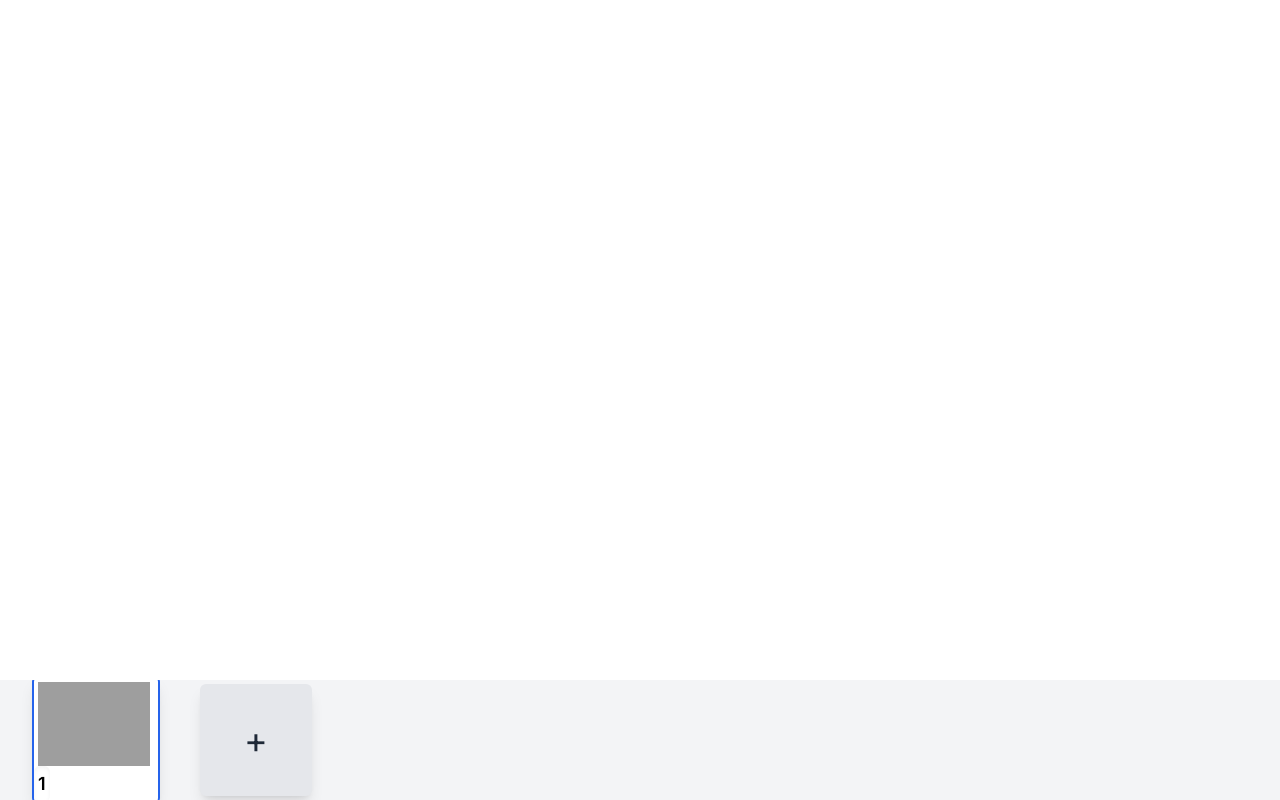
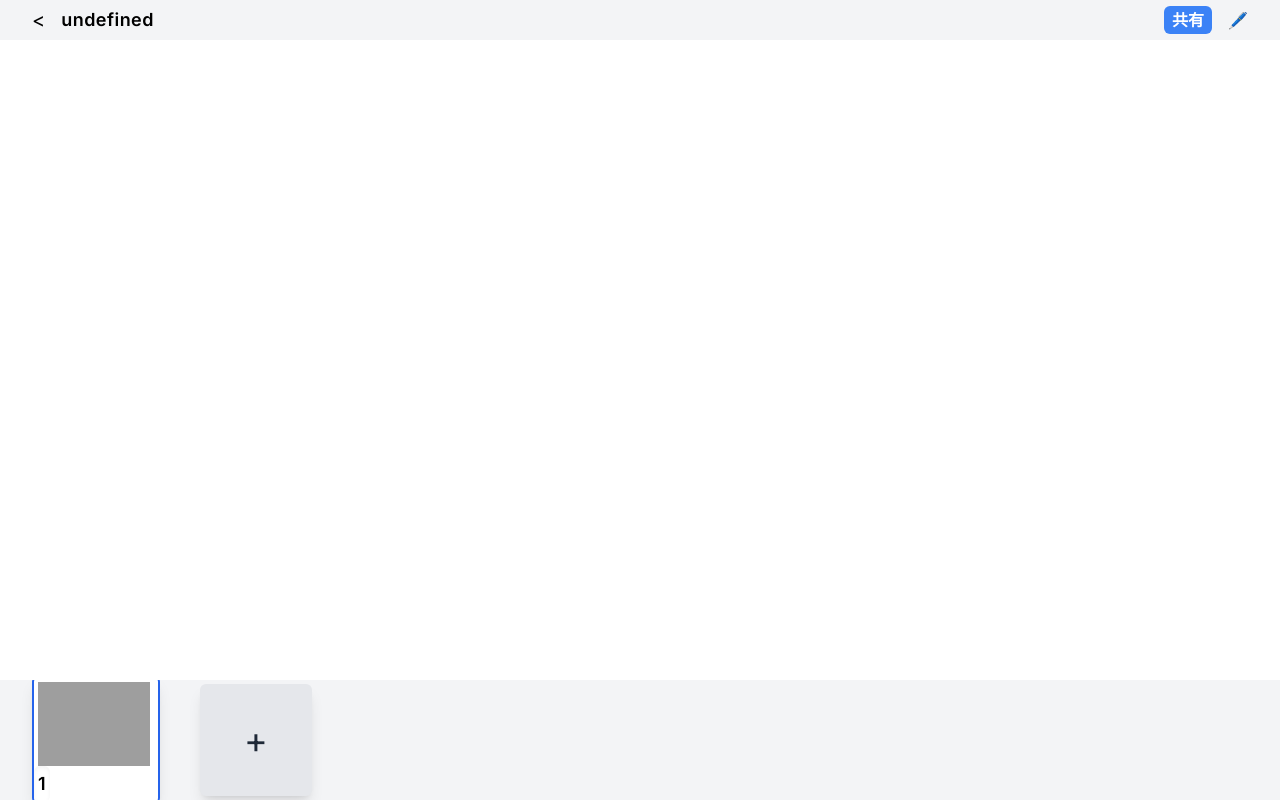
Before and after one commit to koichi-omae/ipad-note-app, a Next.js app: page /demo in a window 1280 px wide. Built offline with nearby package versions, Linux system fonts and the light colour scheme; grey boxes are pictures that could not be loaded.

Commit message:
PageHeaderの追加

```diff
--- a/src/app/demo/page.tsx
+++ b/src/app/demo/page.tsx
@@ -1,15 +1,15 @@
 'use client';
 
 import { RecoilRoot } from 'recoil';
+import PageHeaderContainer from '@/components/Common/PageHeader';
 import PreviewContainer from '@/components/Demo/Preview/Preview';
 
 export default function Demo() {
   return (
     <RecoilRoot>
-      <div>
-        <div className='-z-0 h-[85vh]'></div>
-        <PreviewContainer />
-      </div>
+      <PageHeaderContainer />
+      <div className='-z-0 h-[80vh]'></div>
+      <PreviewContainer />
     </RecoilRoot>
   );
 }
--- /dev/null
+++ b/src/components/Common/PageHeader.tsx
@@ -0,0 +1,96 @@
+'use client';
+
+import Link from 'next/link';
+import { useEffect } from 'react';
+import { useFileNameInput } from '@/hooks/Common/useFileNameInput';
+import { FileNameInputProps } from '@/models/Common/FileNameInput';
+
+interface PageHeaderProps {
+  isFileNameInput: FileNameInputProps;
+  headerClick: (e: React.MouseEvent<HTMLHeadElement, MouseEvent>) => void;
+  setFileName: (fileName: string) => void;
+  setIsEdit: () => void;
+  inputKeyDown: (e: React.KeyboardEvent<HTMLInputElement>) => void;
+}
+
+function PageHeaderPresentation({ ...props }: PageHeaderProps) {
+  useEffect(() => {
+    document.getElementById('fileNameInput')?.focus();
+  }, [props.isFileNameInput.isEdit]);
+
+  return (
+    <header
+      className='flex h-[5vh] w-full items-center justify-between bg-gray-100 px-8'
+      onClick={(e) => props.headerClick(e)}
+    >
+      <ul className='flex items-center gap-4'>
+        <Link href='/'>
+          <li className='text-xl'>{'<'}</li>
+        </Link>
+        {props.isFileNameInput.isEdit ? (
+          <input
+            id='fileNameInput'
+            className='rounded-md border-2 border-gray-500 text-lg font-semibold '
+            value={props.isFileNameInput.fileName}
+            onChange={(e) => props.setFileName(e.target.value)}
+            onKeyDown={(e) => props.inputKeyDown(e)}
+          />
+        ) : (
+          <li
+            className='text-lg font-semibold tracking-wide hover:cursor-pointer'
+            onClick={props.setIsEdit}
+          >
+            {props.isFileNameInput.fileName}
+          </li>
+        )}
+      </ul>
+      <ul className='flex items-center gap-4'>
+        <li>
+          <button className='rounded-md bg-blue-500 px-2 py-0.5 font-semibold text-white hover:opacity-75'>
+            共有
+          </button>
+        </li>
+        <li>
+          <button>🖊️</button>
+        </li>
+      </ul>
+    </header>
+  );
+}
+
+export default function PageHeaderContainer() {
+  const { isFileNameInput, setFileName, setIsEdit } = useFileNameInput();
+
+  const handleHeaderClick = (e: React.MouseEvent<HTMLHeadElement, MouseEvent>) => {
+    e.stopPropagation();
+    if (!isFileNameInput.isEdit) {
+      return;
+    }
+    if (isFileNameInput.fileName === '') {
+      return;
+    }
+    setIsEdit();
+  };
+
+  const handleInputKeyDown = (e: React.KeyboardEvent<HTMLInputElement>) => {
+    if (isFileNameInput.fileName === '') {
+      return;
+    }
+    if (e.keyCode === 229) {
+      return;
+    }
+    if (e.keyCode === 13) {
+      setIsEdit();
+    }
+  };
+
+  const data: PageHeaderProps = {
+    isFileNameInput,
+    headerClick: handleHeaderClick,
+    setFileName,
+    setIsEdit,
+    inputKeyDown: handleInputKeyDown,
+  };
+
+  return <PageHeaderPresentation {...data} />;
+}
--- /dev/null
+++ b/src/hooks/Common/useFileNameInput.ts
@@ -0,0 +1,27 @@
+import { useRecoilState, useRecoilValue } from 'recoil';
+import { fileNameInputState } from '@/models/Common/FileNameInput';
+
+export const useFileNameInput = () => {
+  const isFileNameInput = useRecoilValue(fileNameInputState);
+  const setIsFileNameInput = useRecoilState(fileNameInputState)[1];
+
+  const setFileName = (fileName: string) => {
+    setIsFileNameInput((prev) => ({
+      ...prev,
+      fileName: fileName,
+    }));
+  };
+
+  const setIsEdit = () => {
+    setIsFileNameInput((prev) => ({
+      ...prev,
+      isEdit: !prev.isEdit,
+    }));
+  };
+
+  return {
+    isFileNameInput,
+    setFileName,
+    setIsEdit,
+  };
+};
--- /dev/null
+++ b/src/models/Common/FileNameInput.ts
@@ -0,0 +1,14 @@
+import { atom } from 'recoil';
+
+export interface FileNameInputProps {
+  fileName: string;
+  isEdit: boolean;
+}
+
+export const fileNameInputState = atom<FileNameInputProps>({
+  key: 'fileNameInputState',
+  default: {
+    fileName: 'undefined',
+    isEdit: false,
+  },
+});
```
